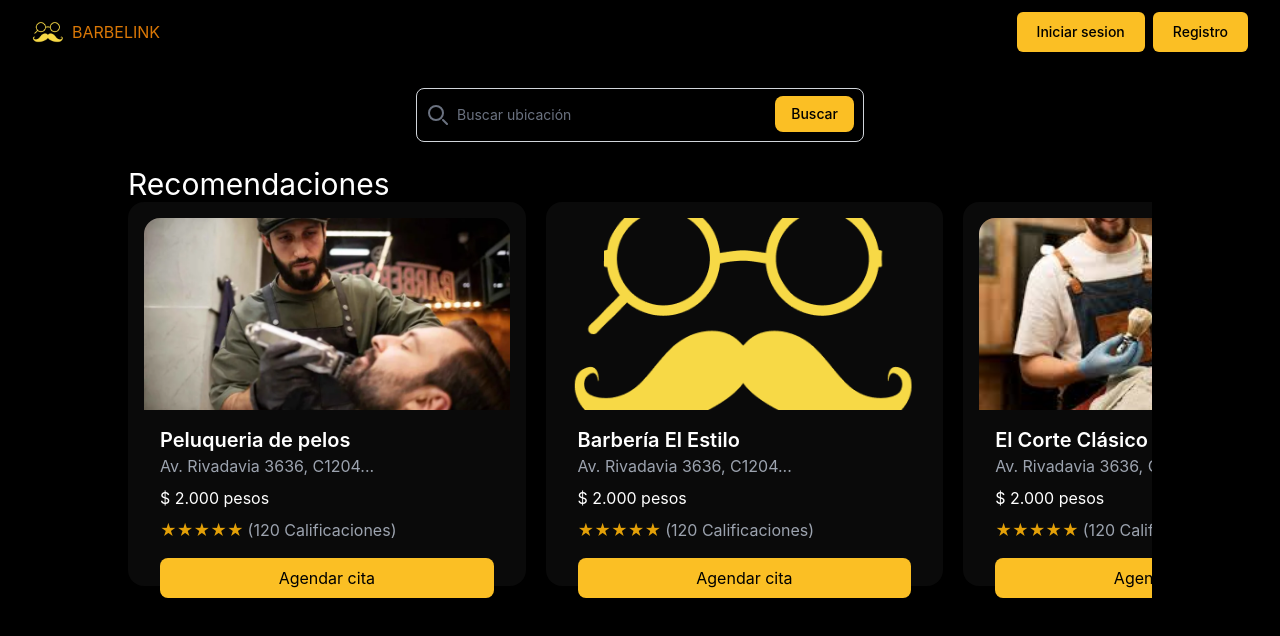
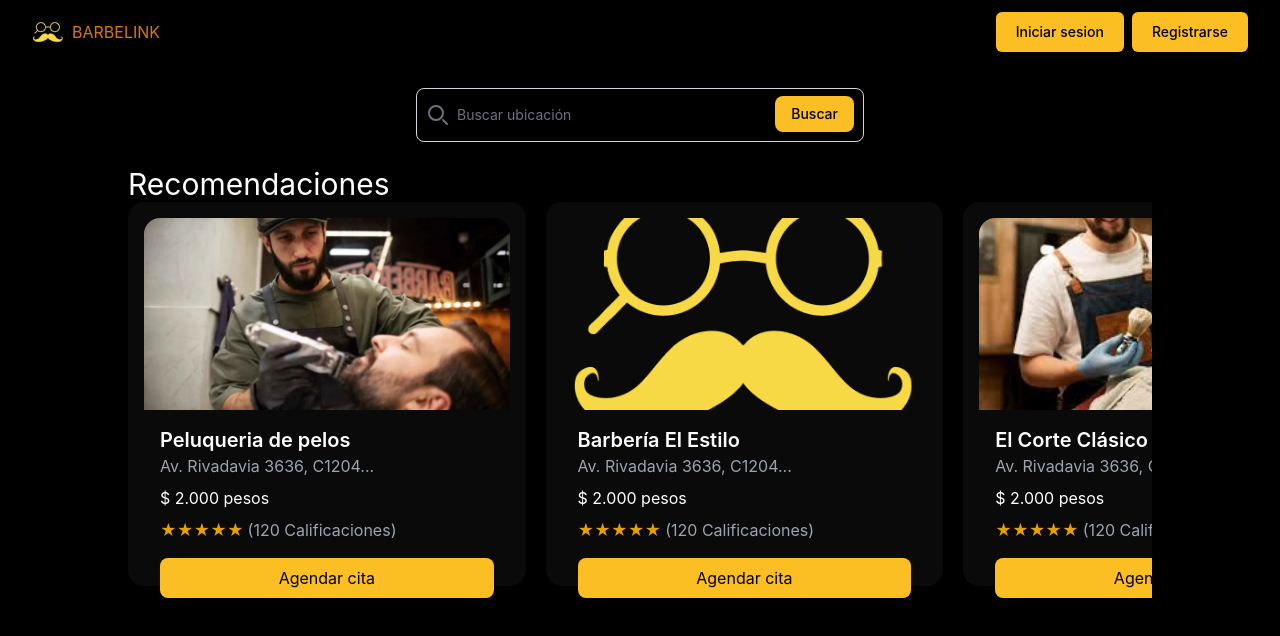
Before and after one commit to JesusMedina21/barbelink-vercel, an Angular app: page / in a window 1280 px wide. Shown: the top 636 px of the page. Built offline with nearby package versions, Linux system fonts and the light colour scheme.

Commit message:
Update home.component.html

```diff
--- a/src/app/home/home.component.html
+++ b/src/app/home/home.component.html
@@ -15,7 +15,7 @@
         </a>
         <a class="inline-block rounded-md bg-amber-400 px-5 py-2.5 text-sm font-medium text-black transition hover:bg-amber-600"
           href="register">
-          Registro
+          Registrarse
         </a>
       </div>
     </div>
```
